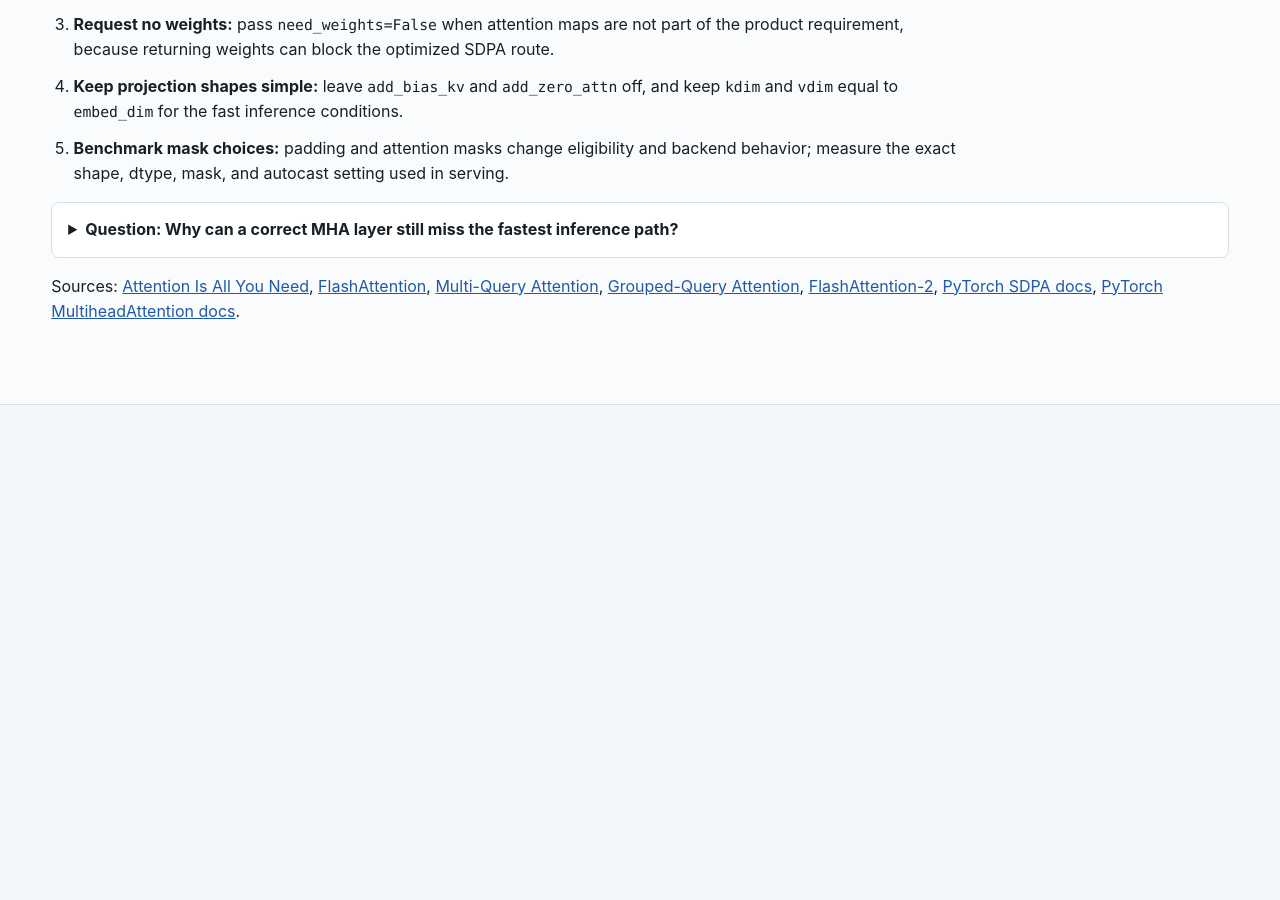
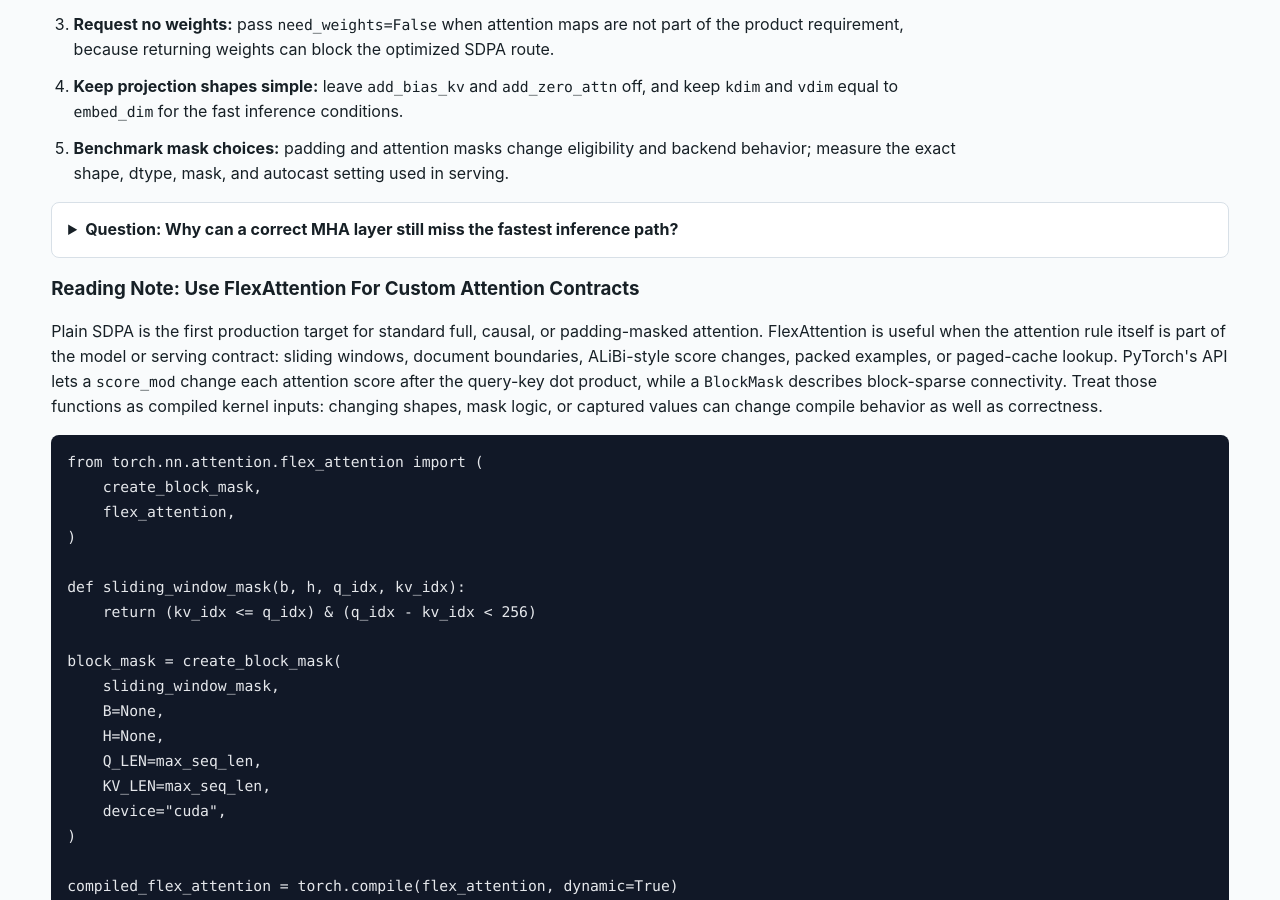
Before and after one commit to kennethli319/kennethli319.github.io, a Jekyll site: the page llm-ml-course/lessons/transformer-internals.html, which Jekyll copies as it is, in a window 1280 px wide and 900 px high, scrolled down 7661 px. Built offline with Jekyll 4.4.1, drawn with Linux system fonts in a browser that asks for light colours; before the commit the page ends 8066 px from its top, so only the background shows below that; some of the changed text lies outside the part shown.

Commit message:
Sync FlexAttention course note

```diff
--- a/llm-ml-course/lessons/transformer-internals.html
+++ b/llm-ml-course/lessons/transformer-internals.html
@@ -318,6 +318,47 @@ with torch.inference_mode():
         <summary>Question: Why can a correct MHA layer still miss the fastest inference path?</summary>
         <p>Correctness and dispatch eligibility are different contracts. A layer can compute the right attention while still returning weights, tracking gradients, using unsupported masks, or using projection settings that make PyTorch choose a slower path.</p>
       </details>
+      <h3>Reading Note: Use FlexAttention For Custom Attention Contracts</h3>
+      <p>
+        Plain SDPA is the first production target for standard full, causal, or
+        padding-masked attention. FlexAttention is useful when the attention
+        rule itself is part of the model or serving contract: sliding windows,
+        document boundaries, ALiBi-style score changes, packed examples, or
+        paged-cache lookup. PyTorch's API lets a <code>score_mod</code> change
+        each attention score after the query-key dot product, while a
+        <code>BlockMask</code> describes block-sparse connectivity. Treat those
+        functions as compiled kernel inputs: changing shapes, mask logic, or
+        captured values can change compile behavior as well as correctness.
+      </p>
+      <pre><code class="language-python">from torch.nn.attention.flex_attention import (
+    create_block_mask,
+    flex_attention,
+)
+
+def sliding_window_mask(b, h, q_idx, kv_idx):
+    return (kv_idx <= q_idx) & (q_idx - kv_idx < 256)
+
+block_mask = create_block_mask(
+    sliding_window_mask,
+    B=None,
+    H=None,
+    Q_LEN=max_seq_len,
+    KV_LEN=max_seq_len,
+    device="cuda",
+)
+
+compiled_flex_attention = torch.compile(flex_attention, dynamic=True)
+out = compiled_flex_attention(q, k, v, block_mask=block_mask)</code></pre>
+      <ol class="steps">
+        <li><strong>Start with SDPA:</strong> if the only requirement is standard causal attention, keep the simpler API and benchmark its backend first.</li>
+        <li><strong>Make the rule explicit:</strong> write the mask or score modification as a small function with absolute query and KV indices, then compare it against a dense reference mask.</li>
+        <li><strong>Cache the mask:</strong> precompute reusable block masks for fixed maximum shapes instead of rebuilding sparse structure inside the decode loop.</li>
+        <li><strong>Watch recompiles:</strong> prefill and decode can need different compiled kernels, and per-token Python function changes can destroy the intended speedup.</li>
+      </ol>
+      <details class="qa">
+        <summary>Question: Why is FlexAttention not just a faster SDPA replacement?</summary>
+        <p>Its main value is expressing custom score and mask rules in a fused kernel. That extra flexibility adds contracts around mask functions, block masks, compilation, and shape stability that standard SDPA users may not need.</p>
+      </details>
       <p>
         Sources: <a href="https://arxiv.org/abs/1706.03762">Attention Is All You Need</a>,
         <a href="https://arxiv.org/abs/2205.14135">FlashAttention</a>,
@@ -325,7 +366,10 @@ with torch.inference_mode():
         <a href="https://arxiv.org/abs/2305.13245">Grouped-Query Attention</a>,
         <a href="https://arxiv.org/abs/2307.08691">FlashAttention-2</a>,
         <a href="https://docs.pytorch.org/docs/stable/generated/torch.nn.functional.scaled_dot_product_attention.html">PyTorch SDPA docs</a>,
-        <a href="https://docs.pytorch.org/docs/stable/generated/torch.nn.MultiheadAttention.html">PyTorch MultiheadAttention docs</a>.
+        <a href="https://docs.pytorch.org/docs/stable/generated/torch.nn.MultiheadAttention.html">PyTorch MultiheadAttention docs</a>,
+        <a href="https://docs.pytorch.org/docs/2.12/nn.attention.flex_attention.html">PyTorch FlexAttention docs</a>,
+        <a href="https://pytorch.org/blog/flexattention-for-inference/">PyTorch FlexAttention inference note</a>,
+        <a href="https://arxiv.org/abs/2412.05496">FlexAttention paper</a>.
       </p>
     </section>
   </main>
```
Also changed, not shown: llm-ml-course/README.md (+3 -0 lines).
